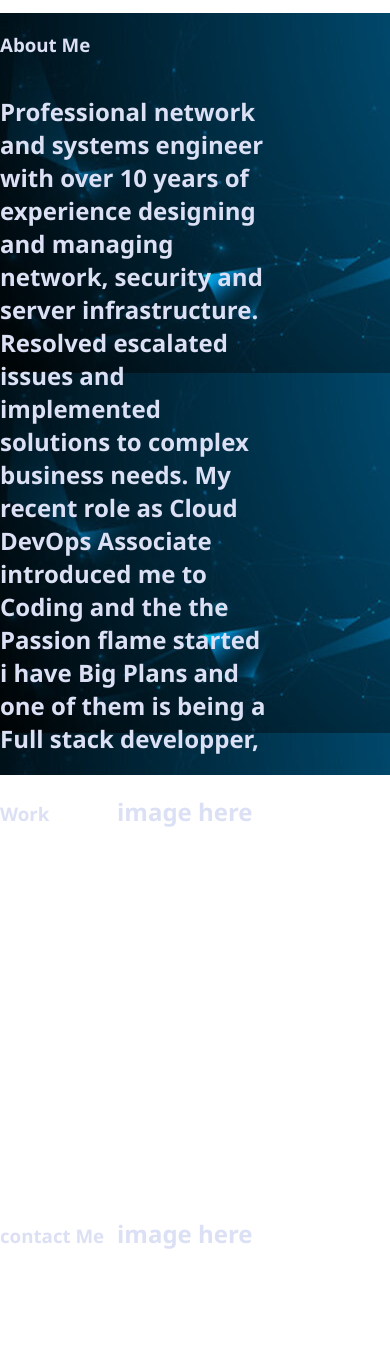
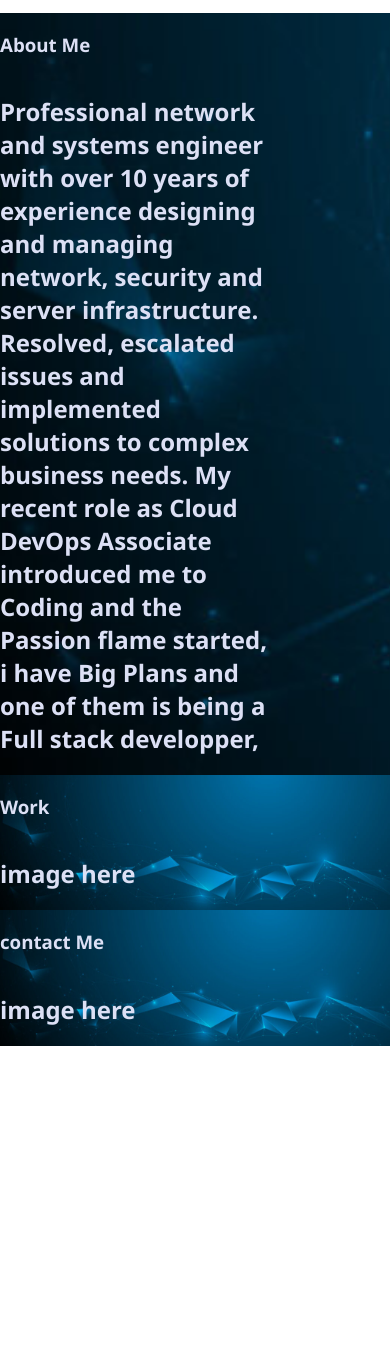
Before and after one commit to ismailsaoudi/Challenge2_Portfolio, a plain HTML site: page index.html in a window 390 px wide. Shown: the part 311-1677 px from the top of the page. After the commit the page ends 1357 px from the top, so only its background shows below. Drawn offline with Linux system fonts and the light colour scheme.

Commit message:
worked on Main section design

```diff
--- a/assets/style.css
+++ b/assets/style.css
@@ -1,11 +1,11 @@
 body {
     font-family: 'Segoe UI', Tahoma, Geneva, Verdana, sans-serif;
     color: rgb(220, 224, 245);
+    text-decoration: none;
 }
 
 header {
     background-image: url(./images/background.jpg);
-    size: 25vh;
     background-repeat: no-repeat;
     background-size: cover;
     margin: 0.1px;
@@ -38,30 +38,50 @@ header {
 }
 
 @media all and (max-width: 800px) {
-    .navigation {
+    .navigation , .aboutMe , .contactMe , .work {
       justify-content: space-around;
+      height: auto;
     }
   }
   @media all and (max-width: 600px) {
-    .navigation {
+    .navigation , .aboutMe , .contactMe , .work  {
       flex-flow: column wrap;
-      padding: 0;
+
+
     }
 }
 .aboutMe{
     display: flex;
-    height: 25vh;
+    height: auto;
     align-items: baseline;
     justify-content: center;
     background-image: url(./images/background.jpg);
+    background-repeat: no-repeat;
+    background-size: cover;
+    flex-wrap: wrap;
+
 }
 
-@media all and (max-width:600px){
-    .aboutMe {
-        flex-flow: column wrap;
-        height: auto;
-        justify-content: center;
-    }
+
+.work{
+    display: flex;
+    height: auto;
+    align-items: baseline;
+    justify-content: center;
+    background-image: url(./images/background.jpg);
+    background-repeat: no-repeat;
+    background-size: cover;
+    flex-wrap: wrap;
+}
+.contactMe{
+    display: flex;
+    height: auto;
+    align-items: baseline;
+    justify-content: center;
+    background-image: url(./images/background.jpg);
+    background-repeat: no-repeat;
+    background-size: cover;
+    flex-wrap: wrap;
 }
 .left{
     float: left;
@@ -71,13 +91,3 @@ header {
     float: right;
     width: 70%;
 }
-.work{
-    display: flex;
-    align-items: baseline;
-    height: 50vh;
-}
-.contactMe{
-    display: flex;
-    align-items: baseline;
-    height: 20vh;
-}
--- a/index.html
+++ b/index.html
@@ -27,9 +27,9 @@
         <section class="aboutMe">
             <h3 class="left">About Me</h3>
             <h2 class="right"> Professional network and systems engineer with over 10 years of experience designing and
-                managing network, security and server infrastructure. Resolved
+                managing network, security and server infrastructure. Resolved,
                 escalated issues and implemented solutions to complex business needs.
-            My recent role as Cloud DevOps Associate introduced me to Coding and the the Passion flame started
+            My recent role as Cloud DevOps Associate introduced me to Coding and the Passion flame started,
         i have Big Plans and one of them is being a Full stack developper,  </h2>
 
 
```
